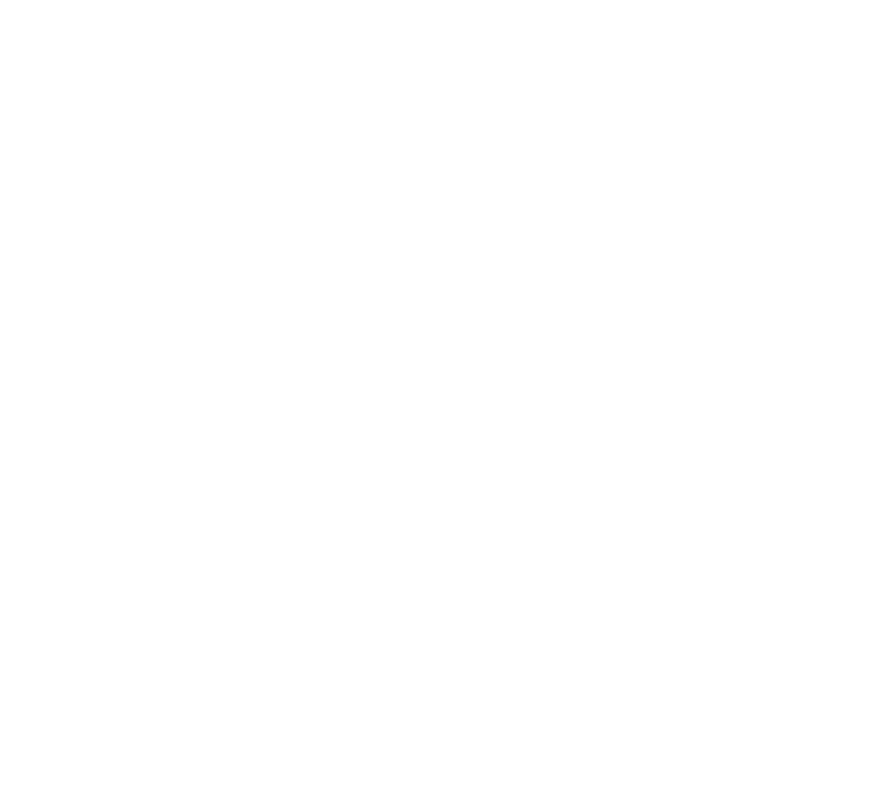
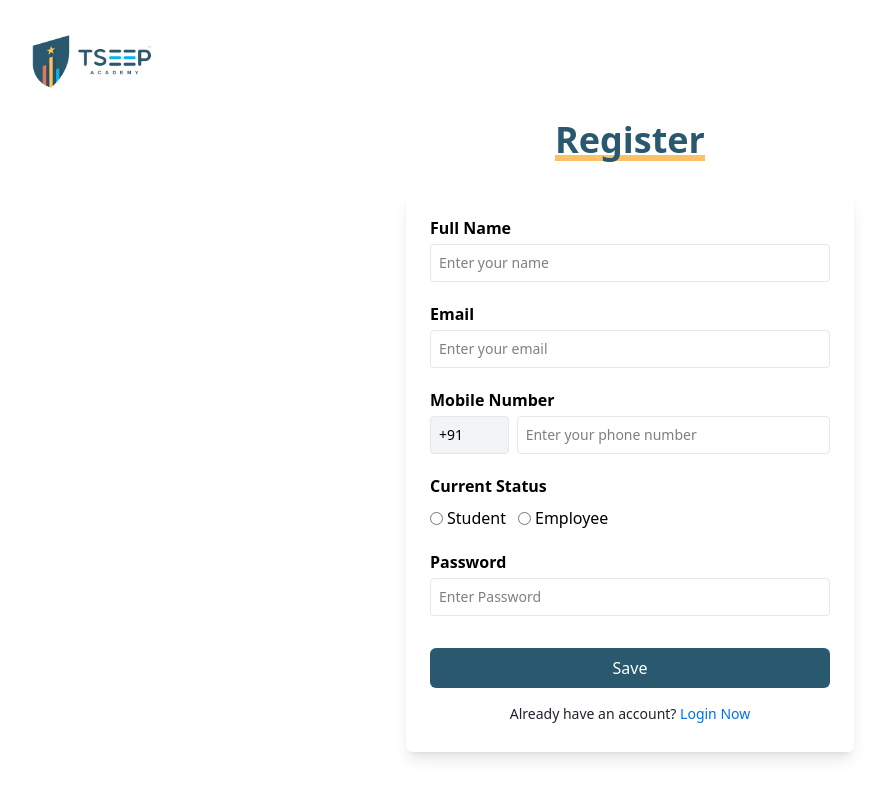
Before and after one commit to sreejithdev2002/TSEEP-quiz-website, a React (Vite) app: page /register in a window 1280 px wide. Before the commit this address had no page. Shown: the whole page, without its empty margins (10-892 px from the left). Built offline with nearby package versions, Linux system fonts and the light colour scheme.

Commit message:
feat: Add Register and Store User Data.

```diff
--- a/src/App.jsx
+++ b/src/App.jsx
@@ -1,6 +1,7 @@
 import { BrowserRouter, Route, Routes } from "react-router-dom";
 import LandingPage from "./pages/LandingPage";
 import Login from "./pages/Login";
+import Register from "./pages/Register";
 
 function App() {
   return (
@@ -9,6 +10,7 @@
         <Routes>
           <Route path="/" element={<LandingPage />} />
           <Route path="/login" element={<Login />} />
+          <Route path="/register" element={<Register />} />
         </Routes>
       </BrowserRouter>
     </>
--- a/src/pages/LandingPage.jsx
+++ b/src/pages/LandingPage.jsx
@@ -9,8 +9,6 @@
   return (
     <div>
       <Header />
-
-      {/* Hero Section */}
       <div className="flex flex-col items-center justify-center min-h-[70vh] -mt-16 px-4">
         <h1 className="text-5xl sm:text-6xl lg:text-7xl font-semibold relative text-center leading-tight">
           Welcome to{" "}
@@ -27,7 +25,6 @@
 
       <hr className="w-[90%] mx-auto border-gray-300 my-8" />
 
-      {/* Terms and Get Started */}
       <div className="flex items-center justify-between px-30 pb-12">
         <div className="flex items-start gap-3 max-w-lg">
           <input
--- a/src/pages/Login.jsx
+++ b/src/pages/Login.jsx
@@ -1,7 +1,30 @@
-import { Link } from "react-router-dom";
+import { useState } from "react";
+import { Link, useNavigate } from "react-router-dom";
 import Header from "../components/Header";
 
 function Login() {
+  const navigate = useNavigate();
+  const [phone, setPhone] = useState("");
+  const [password, setPassword] = useState("");
+
+  const handleLogin = (e) => {
+    e.preventDefault();
+
+    const users = JSON.parse(localStorage.getItem("Users")) || [];
+
+    const user = users.find(
+      (u) => u.mobile === "+91" + phone && u.password === password
+    );
+
+    if (user) {
+      alert("Login successful!");
+      localStorage.setItem("loggedInUser", JSON.stringify(user));
+      navigate("/");
+    } else {
+      alert("Invalid credentials. Please try again.");
+    }
+  };
+
   return (
     <div>
       <Header />
@@ -10,45 +33,48 @@
           Login
           <span className="absolute left-0 top-[35px] w-full h-[6px] bg-[#fac167] -z-10"></span>
         </h2>
-        <div className="my-3 shadow-lg rounded-md p-4">
-          <form action="" className="space-y-5">
+
+        <div className="my-3 shadow-lg rounded-md p-6 w-full max-w-md">
+          <form onSubmit={handleLogin} className="space-y-5">
             <div className="flex flex-col gap-y-1">
-              <label htmlFor="" className="font-semibold">
-                Mobile Number
-              </label>
+              <label className="font-semibold">Mobile Number</label>
               <div className="flex gap-x-2">
                 <input
                   type="text"
                   value="+91"
-                  className="border border-gray-200 p-2 rounded-sm w-1/5 text-sm"
+                  readOnly
+                  className="border border-gray-200 p-2 rounded-sm w-1/5 text-sm bg-gray-100"
                 />
                 <input
                   type="text"
+                  value={phone}
+                  onChange={(e) => setPhone(e.target.value)}
                   className="border border-gray-200 p-2 rounded-sm w-4/5 text-sm"
                   placeholder="Enter your phone number"
                 />
               </div>
             </div>
+
             <div className="flex flex-col gap-y-1">
-              <label htmlFor="" className="font-semibold">
-                Password
-              </label>
+              <label className="font-semibold">Password</label>
               <input
                 type="password"
-                name=""
-                id=""
+                value={password}
+                onChange={(e) => setPassword(e.target.value)}
                 className="border border-gray-200 p-2 rounded-sm text-sm"
                 placeholder="Enter Password"
               />
             </div>
+
             <button
               type="submit"
               className="my-3 bg-[#2A586F] rounded-md text-white w-full p-2"
             >
               Login
             </button>
+
             <p className="text-[#1E232C] my-1 text-sm text-center">
-              Don't have an account?{" "}
+              Don&apos;t have an account?{" "}
               <Link className="text-[#006EEC]" to="/register">
                 Register Now
               </Link>
--- /dev/null
+++ b/src/pages/Register.jsx
@@ -0,0 +1,167 @@
+import { useState } from "react";
+import { Link } from "react-router-dom";
+import Header from "../components/Header";
+
+function Register() {
+  const [formData, setFormData] = useState({
+    username: "",
+    email: "",
+    country: "+91",
+    phone: "",
+    currentStatus: "",
+    password: "",
+  });
+
+  const handleChange = (e) => {
+    const { name, value } = e.target;
+
+    setFormData((prev) => ({
+      ...prev,
+      [name]: value,
+    }));
+  };
+
+  const handleRegister = (e) => {
+    e.preventDefault();
+
+    const userformData = {
+      name: formData.username,
+      email: formData.email,
+      mobile: formData.country + formData.phone,
+      status: formData.currentStatus,
+      password: formData.password,
+    };
+
+    const existingUsers = JSON.parse(localStorage.getItem("Users")) || [];
+    existingUsers.push(userformData);
+    localStorage.setItem("Users", JSON.stringify(existingUsers));
+
+    console.log("Form submitted:", userformData);
+
+    setFormData({
+      username: "",
+      email: "",
+      country: "+91",
+      phone: "",
+      currentStatus: "",
+      password: "",
+    });
+  };
+
+  return (
+    <div>
+      <Header />
+      <div className="flex flex-col justify-center items-center min-h-[70vh]">
+        <h2 className="text-4xl font-semibold text-[#2A586F] mb-5 relative inline-block">
+          Register
+          <span className="absolute left-0 top-[35px] w-full h-[6px] bg-[#fac167] -z-10"></span>
+        </h2>
+
+        <div className="my-3 shadow-lg rounded-md p-6 w-full max-w-md">
+          <form onSubmit={handleRegister} className="space-y-5">
+            <div className="flex flex-col gap-y-1">
+              <label className="font-semibold">Full Name</label>
+              <input
+                type="text"
+                name="username"
+                value={formData.username}
+                onChange={handleChange}
+                className="border border-gray-200 p-2 rounded-sm text-sm"
+                placeholder="Enter your name"
+              />
+            </div>
+
+            <div className="flex flex-col gap-y-1">
+              <label className="font-semibold">Email</label>
+              <input
+                type="email"
+                name="email"
+                value={formData.email}
+                onChange={handleChange}
+                className="border border-gray-200 p-2 rounded-sm text-sm"
+                placeholder="Enter your email"
+              />
+            </div>
+
+            <div className="flex flex-col gap-y-1">
+              <label className="font-semibold">Mobile Number</label>
+              <div className="flex gap-x-2">
+                <input
+                  type="text"
+                  name="country"
+                  value={formData.country}
+                  readOnly
+                  className="border border-gray-200 p-2 rounded-sm w-1/5 text-sm bg-gray-100"
+                />
+                <input
+                  type="text"
+                  name="phone"
+                  value={formData.phone}
+                  onChange={handleChange}
+                  className="border border-gray-200 p-2 rounded-sm w-4/5 text-sm"
+                  placeholder="Enter your phone number"
+                />
+              </div>
+            </div>
+
+            <div className="flex flex-col gap-y-1">
+              <label className="font-semibold">Current Status</label>
+              <div className="flex gap-x-3 mt-1">
+                <label className="flex items-center gap-x-1">
+                  <input
+                    type="radio"
+                    name="currentStatus"
+                    value="Student"
+                    checked={formData.currentStatus === "Student"}
+                    onChange={handleChange}
+                    className="accent-blue-600"
+                  />
+                  Student
+                </label>
+                <label className="flex items-center gap-x-1">
+                  <input
+                    type="radio"
+                    name="currentStatus"
+                    value="Employee"
+                    checked={formData.currentStatus === "Employee"}
+                    onChange={handleChange}
+                    className="accent-blue-600"
+                  />
+                  Employee
+                </label>
+              </div>
+            </div>
+
+            <div className="flex flex-col gap-y-1">
+              <label className="font-semibold">Password</label>
+              <input
+                type="password"
+                name="password"
+                value={formData.password}
+                onChange={handleChange}
+                className="border border-gray-200 p-2 rounded-sm text-sm"
+                placeholder="Enter Password"
+              />
+            </div>
+
+            <button
+              type="submit"
+              className="my-3 bg-[#2A586F] rounded-md text-white w-full p-2"
+            >
+              Save
+            </button>
+
+            <p className="text-[#1E232C] my-1 text-sm text-center">
+              Already have an account?{" "}
+              <Link className="text-[#006EEC]" to="/login">
+                Login Now
+              </Link>
+            </p>
+          </form>
+        </div>
+      </div>
+    </div>
+  );
+}
+
+export default Register;
```
Also changed, not shown: src/assets/404.jpg (added).
